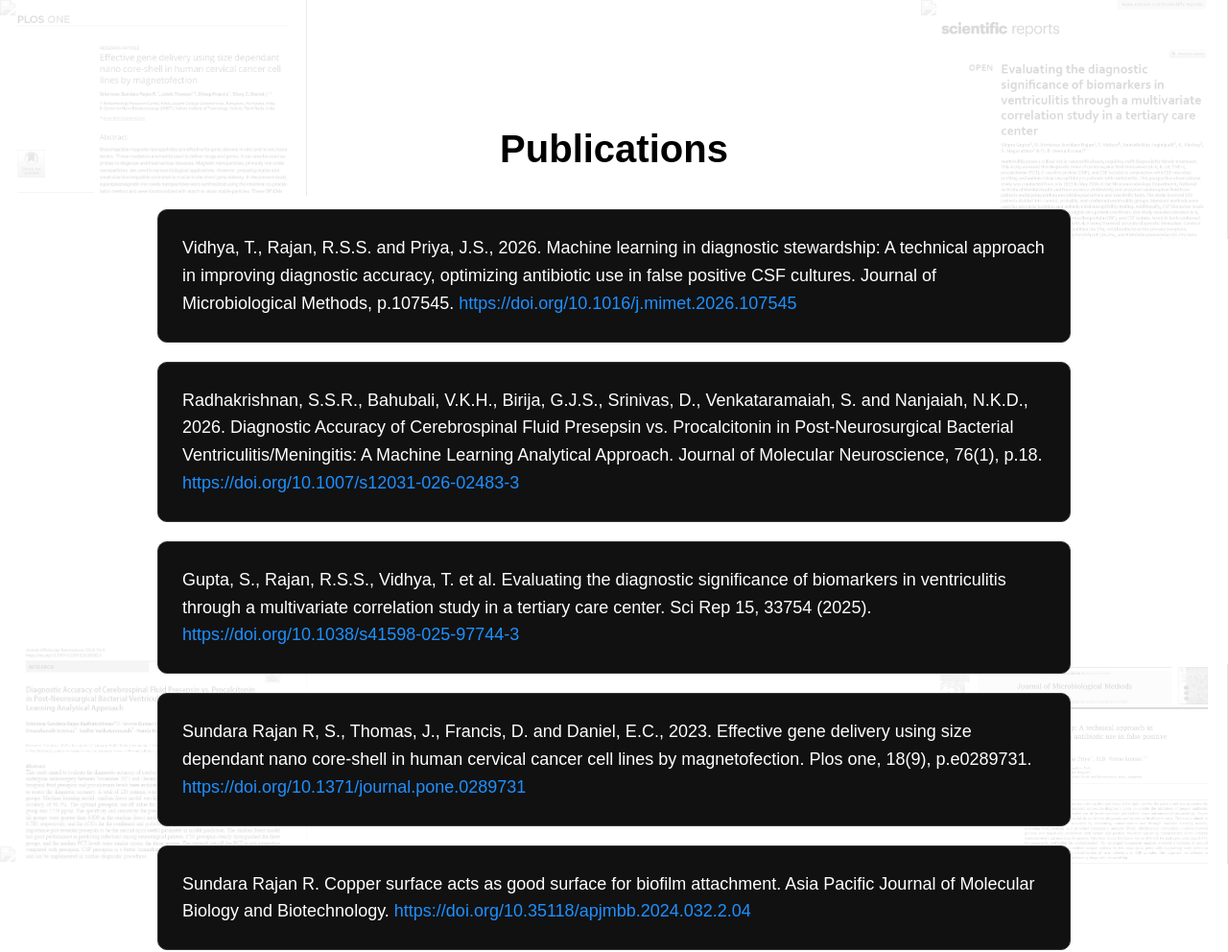
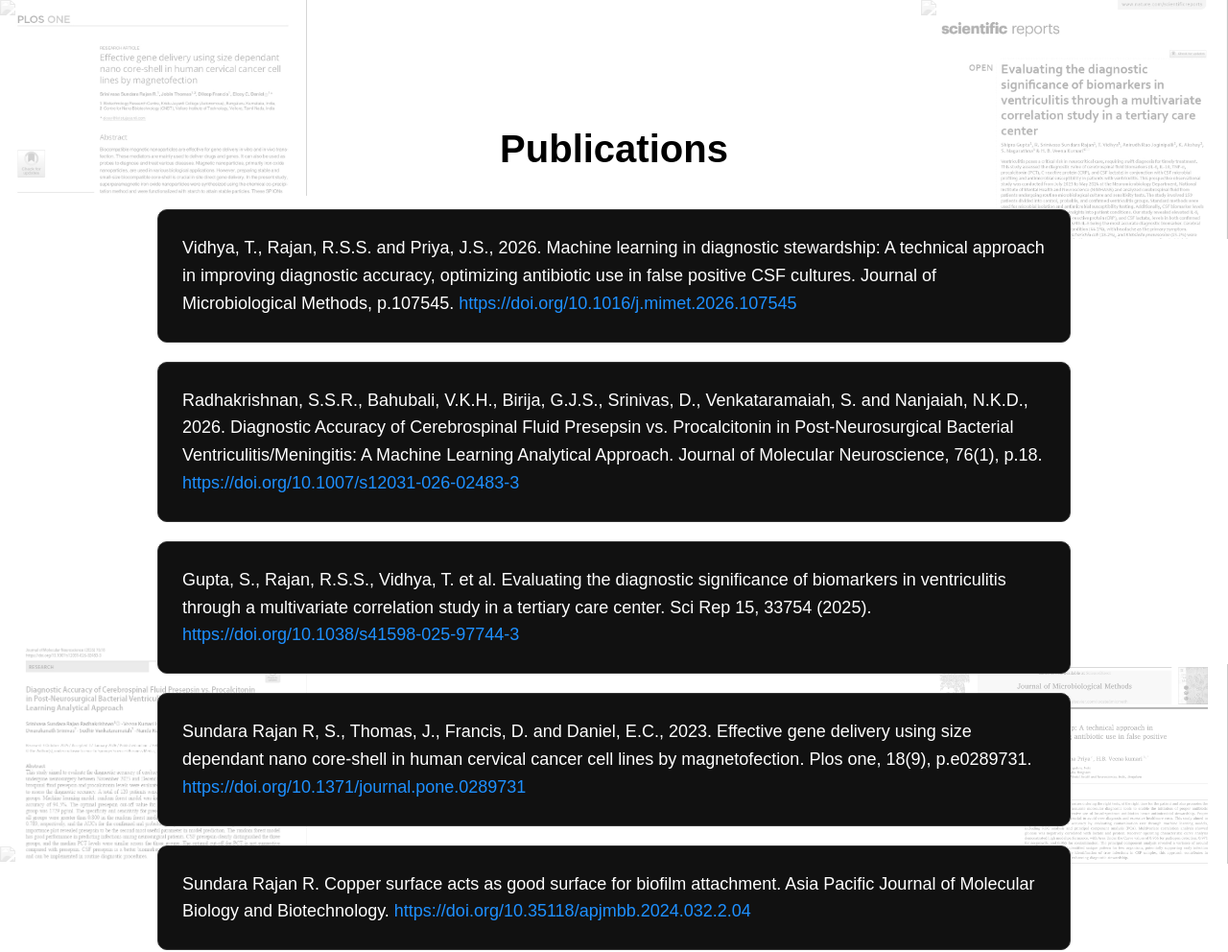
Before and after one commit to nanosrini/Srinivasa-Research, a Jekyll site: the page publications.html, which Jekyll copies as it is, in a window 1280 px wide. Shown: the top 992 px of the page at 96% size. Built offline with Jekyll 4.4.1, drawn with Linux system fonts in a browser that asks for light colours.

Commit message:
Update publications.html

```diff
--- a/publications.html
+++ b/publications.html
@@ -24,7 +24,7 @@
 .journal-logo {
   position: absolute;
   width: 320px;
-  opacity: 0.15;
+  opacity: 0.30;
   object-fit: contain;
   filter: grayscale(100%);
 }
```
